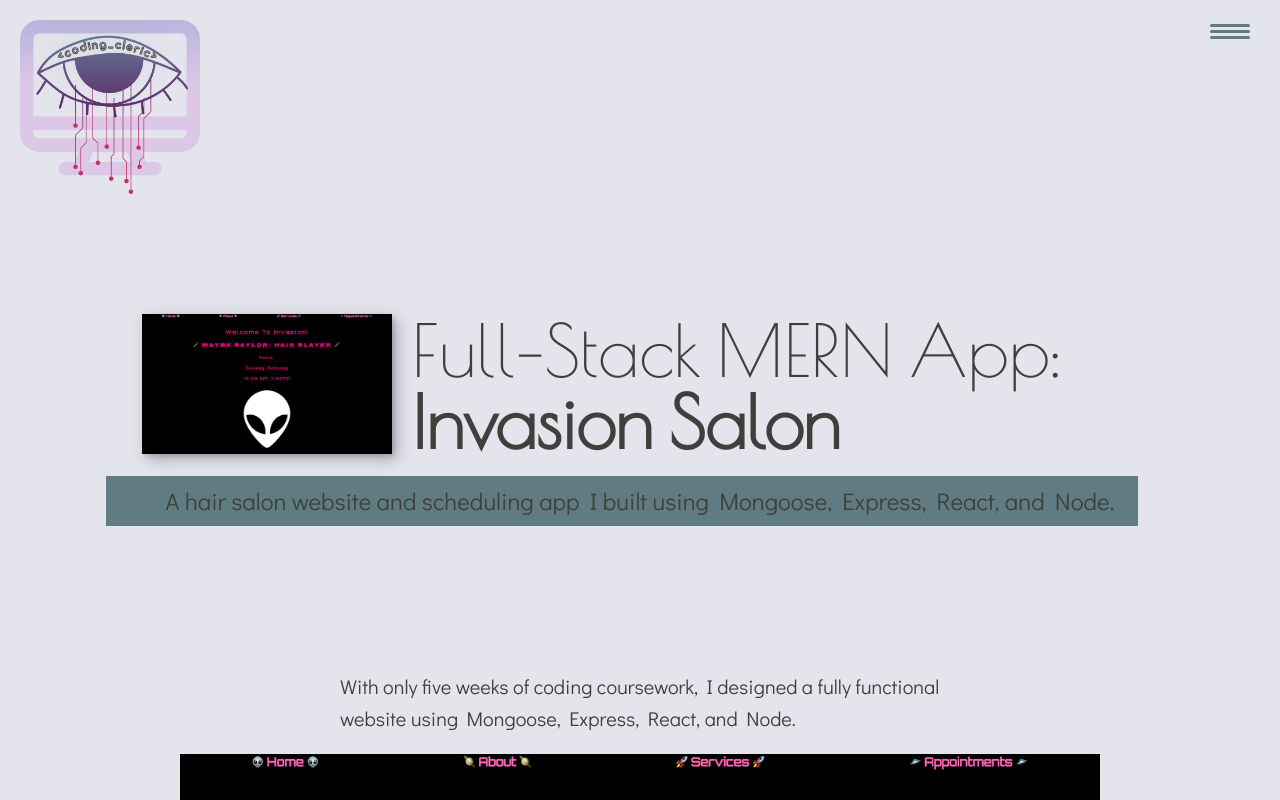
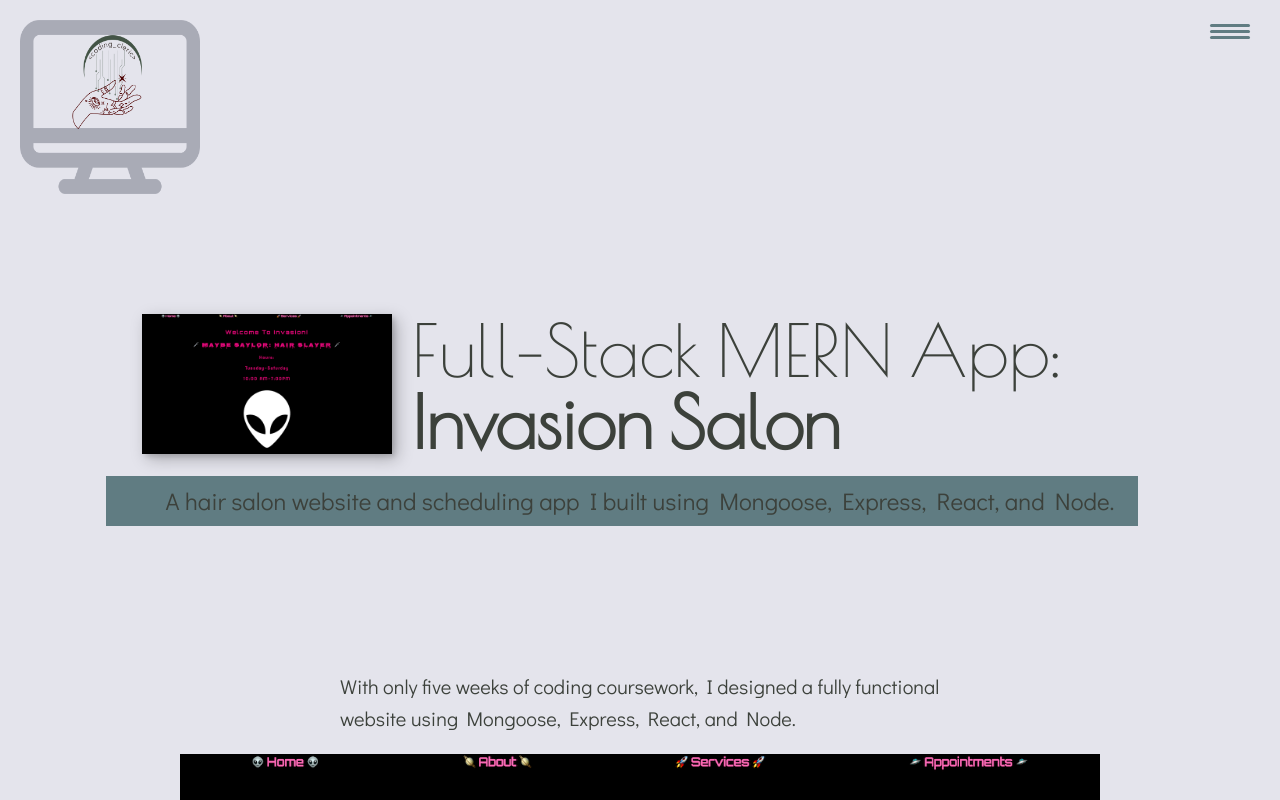
Before and after one commit to the-coding-cleric/charlie-lin-portfolio, a website: page portfolio-item.html in a window 1280 px wide. Shown: the top 800 px of the page. Drawn offline with nearby package versions, Linux system fonts and the light colour scheme.

Commit message:
updated logo on portfolio item page

```diff
--- a/portfolio-item.html
+++ b/portfolio-item.html
@@ -14,7 +14,7 @@
 <body>
   <header>
     <div class="logo">
-      <img src="images/logo_no_buffer.png" alt="">
+      <img src="images/design2cclogo.png" alt="">
     </div>
     <button class="nav-toggle" aria-label="toggle navigation">
       <span class="hamburger"></span>
```
